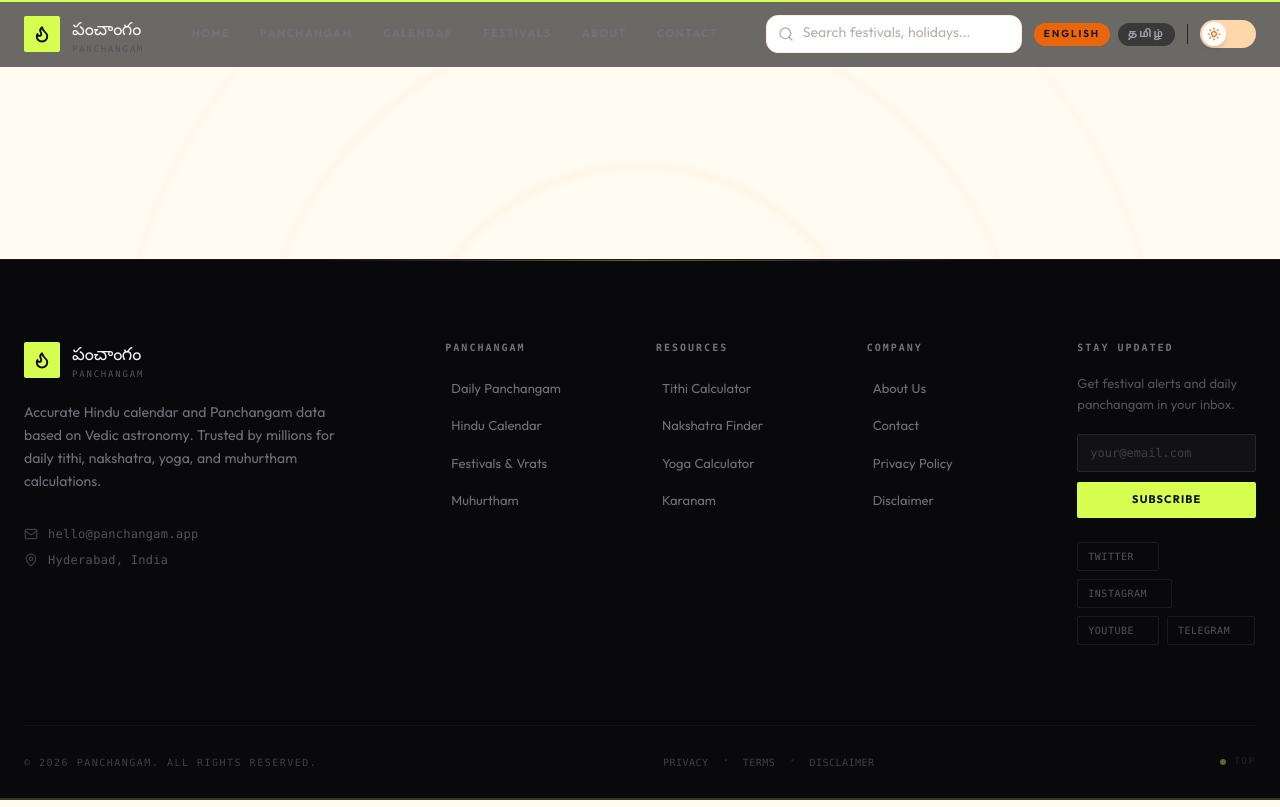
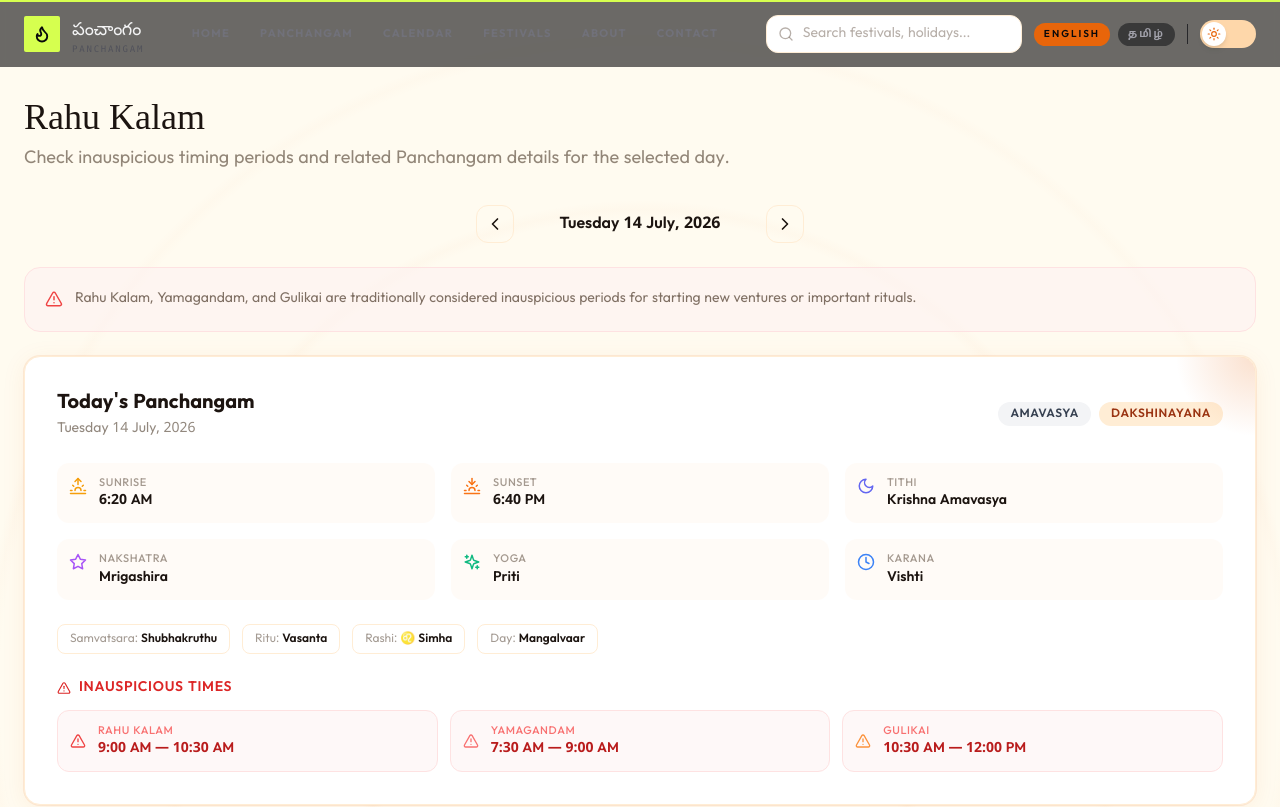
Before and after one commit to shanwebstudio10-jpg/panchangam-app, a React (Vite) app: page /rahukalam in a window 1280 px wide. Shown: the top 807 px of the page. Built offline with nearby package versions, Linux system fonts and the light colour scheme; a web font is replaced by a local one.

Commit message:
new future

```diff
--- a/package.json
+++ b/package.json
@@ -13,7 +13,7 @@
     "react": "^18.2.0",
     "react-dom": "^18.2.0",
     "react-ga4": "^3.0.1",
-    "react-router-dom": "^6.20.0"
+    "react-router-dom": "^6.30.4"
   },
   "devDependencies": {
     "@vitejs/plugin-react": "^6.0.3",
--- a/src/App.jsx
+++ b/src/App.jsx
@@ -8,6 +8,9 @@ import Panchangam from './pages/Panchangam.jsx'
 import Festival from './pages/Festival.jsx'
 import Contact from './pages/Contact.jsx'
 import About from './pages/About'
+import RahuKalamPage from './pages/RahuKalam.jsx'
+import MuhurthamPage from './pages/Muhurtham.jsx'
+import RasiPalanPage from './pages/RasiPalan.jsx'
 import ScrollToTop from './components/Scrolltotop'
 import { trackPageView } from './utils/googleAnalytics'
 
@@ -30,6 +33,11 @@ export default function App() {
           <Route path="/festivals" element={<Festival />} />
           <Route path="/contact" element={<Contact />} />
           <Route path="/about" element={<About />} />
+          <Route path="/rahukalam" element={<RahuKalamPage />} />
+          <Route path="/ragu-kalam" element={<RahuKalamPage />} />
+          <Route path="/muhurtham" element={<MuhurthamPage />} />
+          <Route path="/rasipalan" element={<RasiPalanPage />} />
+          <Route path="/rasi-palan" element={<RasiPalanPage />} />
         </Routes>
       </main>
       <Footer />
--- /dev/null
+++ b/src/pages/Muhurtham.jsx
@@ -0,0 +1,57 @@
+import { useState } from 'react'
+import { ChevronLeft, ChevronRight } from 'lucide-react'
+import MuhurthamComponent from '../components/Muhurtham'
+
+export default function MuhurthamPage() {
+  const [date, setDate] = useState(new Date())
+
+  const prevDay = () => {
+    const d = new Date(date)
+    d.setDate(d.getDate() - 1)
+    setDate(d)
+  }
+
+  const nextDay = () => {
+    const d = new Date(date)
+    d.setDate(d.getDate() + 1)
+    setDate(d)
+  }
+
+  const goToday = () => setDate(new Date())
+
+  const dateStr = date.toLocaleDateString('en-IN', {
+    weekday: 'long',
+    day: 'numeric',
+    month: 'long',
+    year: 'numeric',
+  })
+  const isToday = date.toDateString() === new Date().toDateString()
+
+  return (
+    <div className="max-w-7xl mx-auto px-4 sm:px-6 py-8 animate-fade-in">
+      <div className="mb-8">
+        <h1 className="section-title">Muhurtham</h1>
+        <p className="section-subtitle">Find suitable auspicious timings for important activities.</p>
+      </div>
+
+      <div className="flex items-center justify-center gap-4 mb-8">
+        <button onClick={prevDay} className="p-2 rounded-xl hover:bg-saffron-50 dark:hover:bg-bark-50/30 transition-colors border border-saffron-100 dark:border-bark-50/20">
+          <ChevronLeft size={20} />
+        </button>
+        <div className="text-center min-w-[220px]">
+          <p className="font-semibold text-bark-300 dark:text-cream-100">{dateStr}</p>
+          {!isToday && (
+            <button onClick={goToday} className="text-xs text-saffron-500 hover:text-saffron-600 mt-1 transition-colors">
+              Go to today
+            </button>
+          )}
+        </div>
+        <button onClick={nextDay} className="p-2 rounded-xl hover:bg-saffron-50 dark:hover:bg-bark-50/30 transition-colors border border-saffron-100 dark:border-bark-50/20">
+          <ChevronRight size={20} />
+        </button>
+      </div>
+
+      <MuhurthamComponent date={date} />
+    </div>
+  )
+}
--- /dev/null
+++ b/src/pages/RahuKalam.jsx
@@ -0,0 +1,66 @@
+import { useState } from 'react'
+import { ChevronLeft, ChevronRight, AlertTriangle } from 'lucide-react'
+import TodayPanchangam from '../components/Todaypanchangam'
+
+export default function RahuKalamPage() {
+  const [date, setDate] = useState(new Date())
+
+  const prevDay = () => {
+    const d = new Date(date)
+    d.setDate(d.getDate() - 1)
+    setDate(d)
+  }
+
+  const nextDay = () => {
+    const d = new Date(date)
+    d.setDate(d.getDate() + 1)
+    setDate(d)
+  }
+
+  const goToday = () => setDate(new Date())
+
+  const dateStr = date.toLocaleDateString('en-IN', {
+    weekday: 'long',
+    day: 'numeric',
+    month: 'long',
+    year: 'numeric',
+  })
+  const isToday = date.toDateString() === new Date().toDateString()
+
+  return (
+    <div className="max-w-7xl mx-auto px-4 sm:px-6 py-8 animate-fade-in">
+      <div className="mb-8">
+        <h1 className="section-title">Rahu Kalam</h1>
+        <p className="section-subtitle">Check inauspicious timing periods and related Panchangam details for the selected day.</p>
+      </div>
+
+      <div className="flex items-center justify-center gap-4 mb-6">
+        <button onClick={prevDay} className="p-2 rounded-xl hover:bg-saffron-50 dark:hover:bg-bark-50/30 transition-colors border border-saffron-100 dark:border-bark-50/20">
+          <ChevronLeft size={20} />
+        </button>
+        <div className="text-center min-w-[220px]">
+          <p className="font-semibold text-bark-300 dark:text-cream-100">{dateStr}</p>
+          {!isToday && (
+            <button onClick={goToday} className="text-xs text-saffron-500 hover:text-saffron-600 mt-1 transition-colors">
+              Go to today
+            </button>
+          )}
+        </div>
+        <button onClick={nextDay} className="p-2 rounded-xl hover:bg-saffron-50 dark:hover:bg-bark-50/30 transition-colors border border-saffron-100 dark:border-bark-50/20">
+          <ChevronRight size={20} />
+        </button>
+      </div>
+
+      <div className="mb-6 rounded-2xl border border-red-100 bg-red-50/60 dark:border-red-900/20 dark:bg-red-900/10 p-5">
+        <div className="flex items-start gap-3">
+          <AlertTriangle size={18} className="text-red-500 mt-0.5" />
+          <p className="text-sm text-bark-50/70 dark:text-cream-100/60 leading-relaxed">
+            Rahu Kalam, Yamagandam, and Gulikai are traditionally considered inauspicious periods for starting new ventures or important rituals.
+          </p>
+        </div>
+      </div>
+
+      <TodayPanchangam date={date} />
+    </div>
+  )
+}
--- /dev/null
+++ b/src/pages/RasiPalan.jsx
@@ -0,0 +1,57 @@
+import { useState } from 'react'
+import { ChevronLeft, ChevronRight } from 'lucide-react'
+import RasiPalanComponent from '../components/Rasipalan'
+
+export default function RasiPalanPage() {
+  const [date, setDate] = useState(new Date())
+
+  const prevDay = () => {
+    const d = new Date(date)
+    d.setDate(d.getDate() - 1)
+    setDate(d)
+  }
+
+  const nextDay = () => {
+    const d = new Date(date)
+    d.setDate(d.getDate() + 1)
+    setDate(d)
+  }
+
+  const goToday = () => setDate(new Date())
+
+  const dateStr = date.toLocaleDateString('en-IN', {
+    weekday: 'long',
+    day: 'numeric',
+    month: 'long',
+    year: 'numeric',
+  })
+  const isToday = date.toDateString() === new Date().toDateString()
+
+  return (
+    <div className="max-w-7xl mx-auto px-4 sm:px-6 py-8 animate-fade-in">
+      <div className="mb-8">
+        <h1 className="section-title">Rasi Palan</h1>
+        <p className="section-subtitle">Daily zodiac predictions for all 12 Rashis.</p>
+      </div>
+
+      <div className="flex items-center justify-center gap-4 mb-8">
+        <button onClick={prevDay} className="p-2 rounded-xl hover:bg-saffron-50 dark:hover:bg-bark-50/30 transition-colors border border-saffron-100 dark:border-bark-50/20">
+          <ChevronLeft size={20} />
+        </button>
+        <div className="text-center min-w-[220px]">
+          <p className="font-semibold text-bark-300 dark:text-cream-100">{dateStr}</p>
+          {!isToday && (
+            <button onClick={goToday} className="text-xs text-saffron-500 hover:text-saffron-600 mt-1 transition-colors">
+              Go to today
+            </button>
+          )}
+        </div>
+        <button onClick={nextDay} className="p-2 rounded-xl hover:bg-saffron-50 dark:hover:bg-bark-50/30 transition-colors border border-saffron-100 dark:border-bark-50/20">
+          <ChevronRight size={20} />
+        </button>
+      </div>
+
+      <RasiPalanComponent date={date} />
+    </div>
+  )
+}
```
Also changed, not shown: 6 other files (tests, documents, lock files or other folders).
